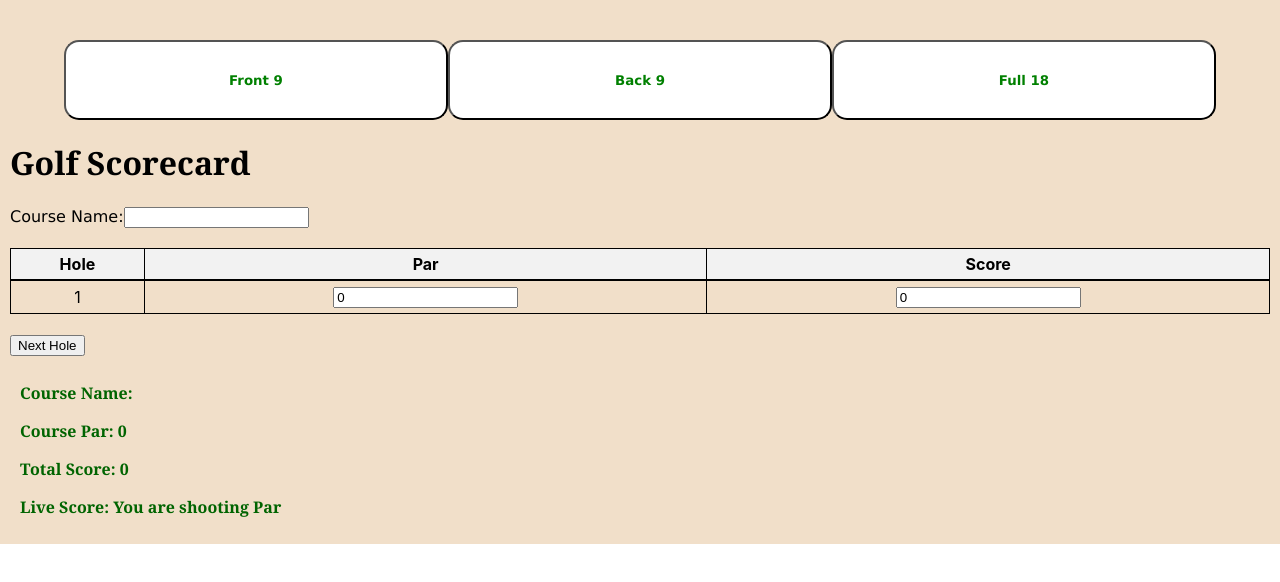
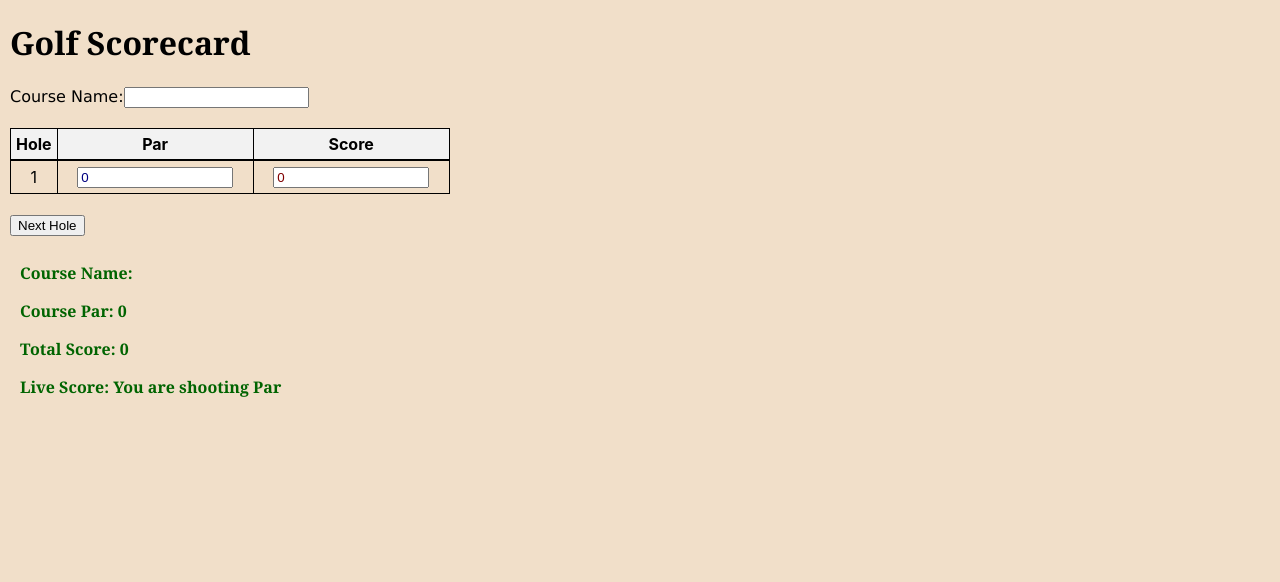
Before and after one commit to zshuaeva/golfpilot, a React (Create React App) app: page / in a window 1280 px wide. Shown: the top 582 px of the page. Built offline with nearby package versions, Linux system fonts and the light colour scheme.

Commit message:
deploy webpage

```diff
--- a/public/index.html
+++ b/public/index.html
@@ -24,7 +24,12 @@
       work correctly both with client-side routing and a non-root public URL.
       Learn how to configure a non-root public URL by running `npm run build`.
     -->
-    <title>React App</title>
+    <title>Golf Pilot</title>
+    <style>
+      body {
+        background-color: rgb(241, 223, 201);
+      }
+    </style>
   </head>
   <body>
     <noscript>You need to enable JavaScript to run this app.</noscript>
--- a/src/App.css
+++ b/src/App.css
@@ -1,3 +1,6 @@
+.appContainer{
+  background-color: blue;
+}
 .app{
   background-color: rgb(241, 223, 201);
 }
--- a/src/App.js
+++ b/src/App.js
@@ -1,13 +1,13 @@
 import './App.css';
-import Nav from './nav/nav';
 import Scorecard from './scorecard/scorecard';
 
 function App() {
   return (
-    <div className='app'>
-      <Nav />
-      <div className="scorecardcomponent">
-      <Scorecard />
+    <div className='appContainer'>
+      <div className='app'>
+        <div className="scorecardcomponent">
+        <Scorecard />
+        </div>
       </div>
     </div>
   );
--- a/src/scorecard/scorecard.css
+++ b/src/scorecard/scorecard.css
@@ -15,7 +15,8 @@
   border: 1px solid black;
   margin: 20px 0;
   border-collapse: collapse;
-  width: 100%;
+
+
 }
 
 .tables-head th,
@@ -23,6 +24,14 @@
   border: 1px solid black;
   padding: 5px;
   text-align: center;
+}
+.parinputfield{
+  width: 80%;
+  color: navy;
+}
+.scoreinputfield{
+  width: 80%;
+  color: maroon;
 }
 
 .tables-head th {
--- a/src/scorecard/scorecard.js
+++ b/src/scorecard/scorecard.js
@@ -63,6 +63,7 @@ const Scorecard = () => {
               <td>{hole.holeNumber}</td>
               <td>
                 <input
+                 className="parinputfield"
                   type="number"
                   value={hole.par}
                   onChange={(e) => handleParChange(e, index)}
@@ -70,6 +71,7 @@ const Scorecard = () => {
               </td>
               <td>
                 <input
+                  className="scoreinputfield"
                   type="number"
                   value={hole.score}
                   onChange={(e) => handleScoreChange(e, index)}
```
Also changed, not shown: firebase.json (added), 1 other file (tests, documents, lock files or other folders).
